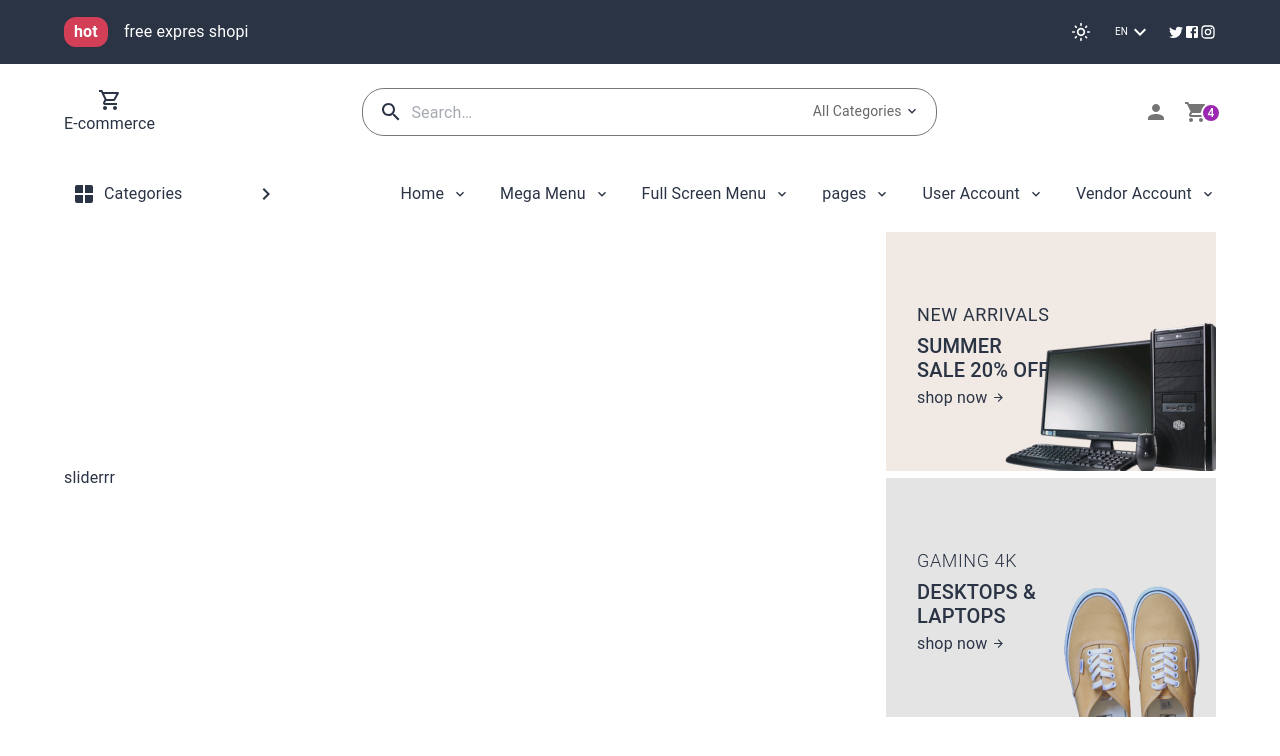
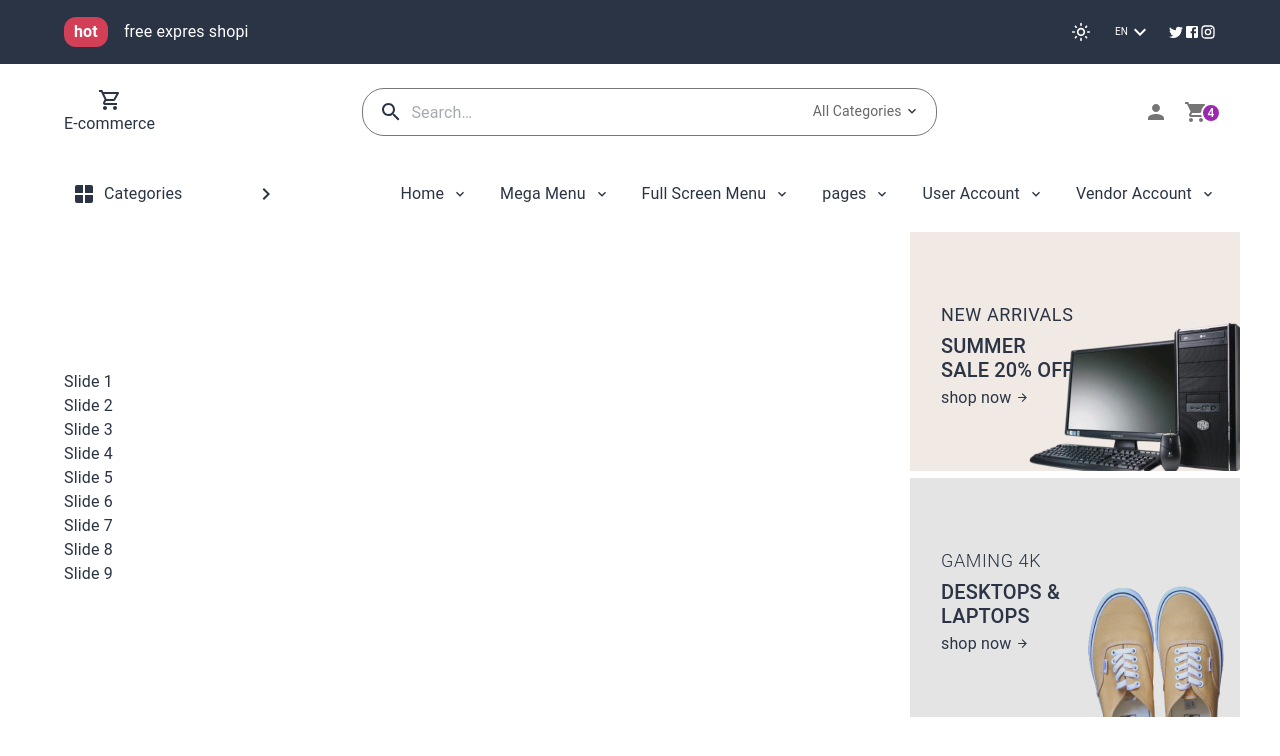
Before and after one commit to mohammadjalizi/E-commerce-projec, a React (Vite) app: page / in a window 1280 px wide. Shown: the top 756 px of the page. Built offline with nearby package versions, Linux system fonts and the light colour scheme.

Commit message:
Add    swiper

```diff
--- a/src/components/heroseaction/Hero.jsx
+++ b/src/components/heroseaction/Hero.jsx
@@ -1,11 +1,30 @@
 import { Box, Container, Link, Stack, Typography } from '@mui/material'
 import React from 'react'
 import ArrowForwardIcon from "@mui/icons-material/ArrowForward";
+
+import { Swiper, SwiperSlide } from 'swiper/react';
+import { Pagination } from 'swiper/modules';
 const Hero = () => {
   return (
   <Container sx={{mt:2.5,display:"flex",alignItems:"center"}}>
 <Box flexGrow={1}>
-sliderrr
+<Swiper
+        pagination={{
+          dynamicBullets: true,
+        }}
+        modules={[Pagination]}
+        className="mySwiper"
+      >
+        <SwiperSlide>Slide 1</SwiperSlide>
+        <SwiperSlide>Slide 2</SwiperSlide>
+        <SwiperSlide>Slide 3</SwiperSlide>
+        <SwiperSlide>Slide 4</SwiperSlide>
+        <SwiperSlide>Slide 5</SwiperSlide>
+        <SwiperSlide>Slide 6</SwiperSlide>
+        <SwiperSlide>Slide 7</SwiperSlide>
+        <SwiperSlide>Slide 8</SwiperSlide>
+        <SwiperSlide>Slide 9</SwiperSlide>
+      </Swiper>
 </Box>
 
 <Box sx={{ display: { xs: "none", md: "block", minWidth: "26.6%" } }}>
```
